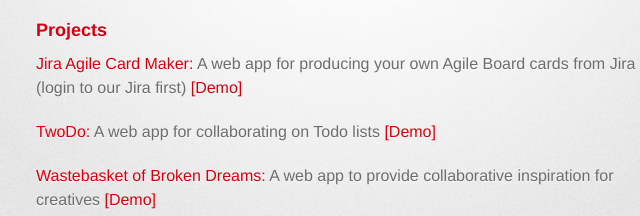
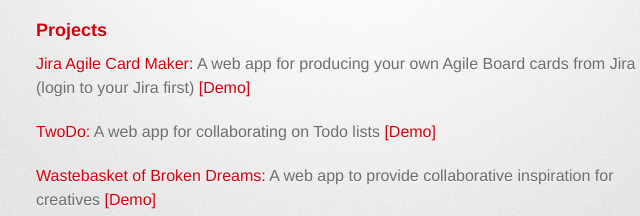
Before and after one commit to Shikaga/Shikaga.github.io, a plain HTML site: page index.html in a window 1280 px wide. Shown: the part 302-518 px from the top of the page, 294-934 px from the left. Drawn offline with Linux system fonts and the light colour scheme; a web font is replaced by a local one.

Commit message:
fixed typo

```diff
--- a/index.html
+++ b/index.html
@@ -39,7 +39,7 @@
 
 <p>
   <a href="https://github.com/Shikaga/JiraAgileCardMaker" target="_blank">Jira Agile Card Maker:</a>
-  A web app for producing your own Agile Board cards from Jira (login to our Jira first)
+  A web app for producing your own Agile Board cards from Jira (login to your Jira first)
   <a href="http://shikaga.github.io/JiraAgileCardMaker/" target="_blank">[Demo]</a>
 </p>
 
```
